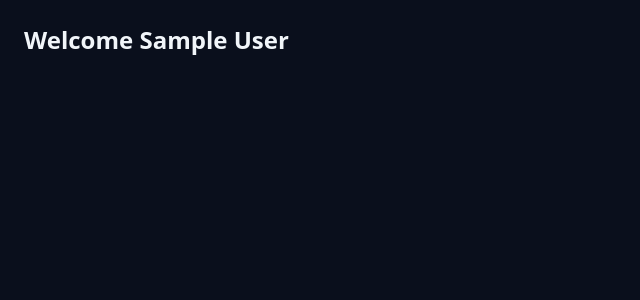
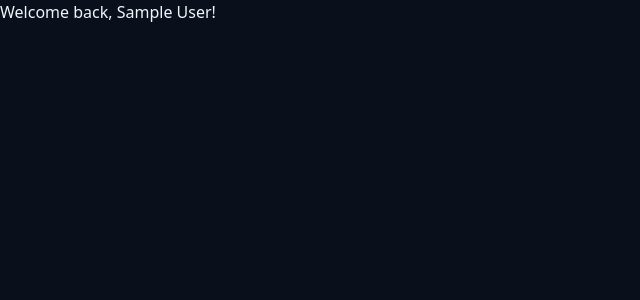
Before and after one commit to michelrosettaa/FlowAi, a Next.js app: page /dashboard in a window 1280 px wide. Shown: the top 300 px of the page, without its empty margins (0-640 px from the left). Built offline with nearby package versions, Linux system fonts and the light colour scheme; no server answers; sample sign-in values are in the browser's storage.

Commit message:
Refactor DashboardPage for new auth function
Updated the DashboardPage component to use the new universal auth() function and modified the redirect logic for unauthenticated users.

```diff
--- a/app/dashboard/page.tsx
+++ b/app/dashboard/page.tsx
@@ -1,18 +1,22 @@
-import { auth } from "@/auth";
+// @/app/dashboard/page.tsx
+
+import { auth } from "@/auth"; // <-- Import the new universal auth() function
 import { redirect } from "next/navigation";
 
 export default async function DashboardPage() {
-  const session = await auth();
+    // 1. Await the session using the new v5 helper
+    const session = await auth();
 
-  if (!session) {
-    redirect("/signin");
-  }
+    // 2. Redirect unauthenticated users
+    if (!session) {
+        redirect("/login");
+    }
 
-  return (
-    <div className="p-6">
-      <h1 className="text-2xl font-semibold">
-        Welcome {session.user?.name}
-      </h1>
-    </div>
-  );
+    // You now have the session object: session.user, session.expires, etc.
+    return (
+        <main>
+            <h1>Welcome back, {session.user?.name}!</h1>
+            {/* ... rest of your dashboard content */}
+        </main>
+    );
 }
```
